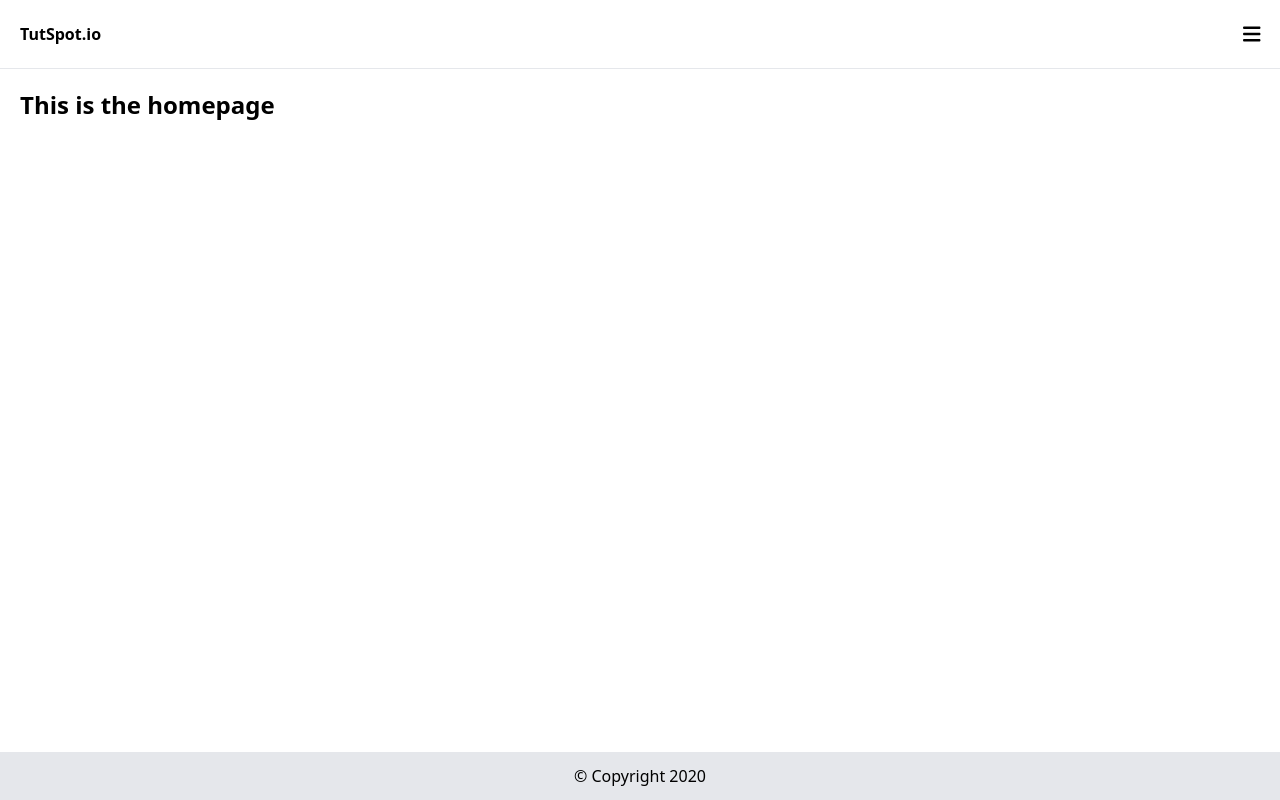
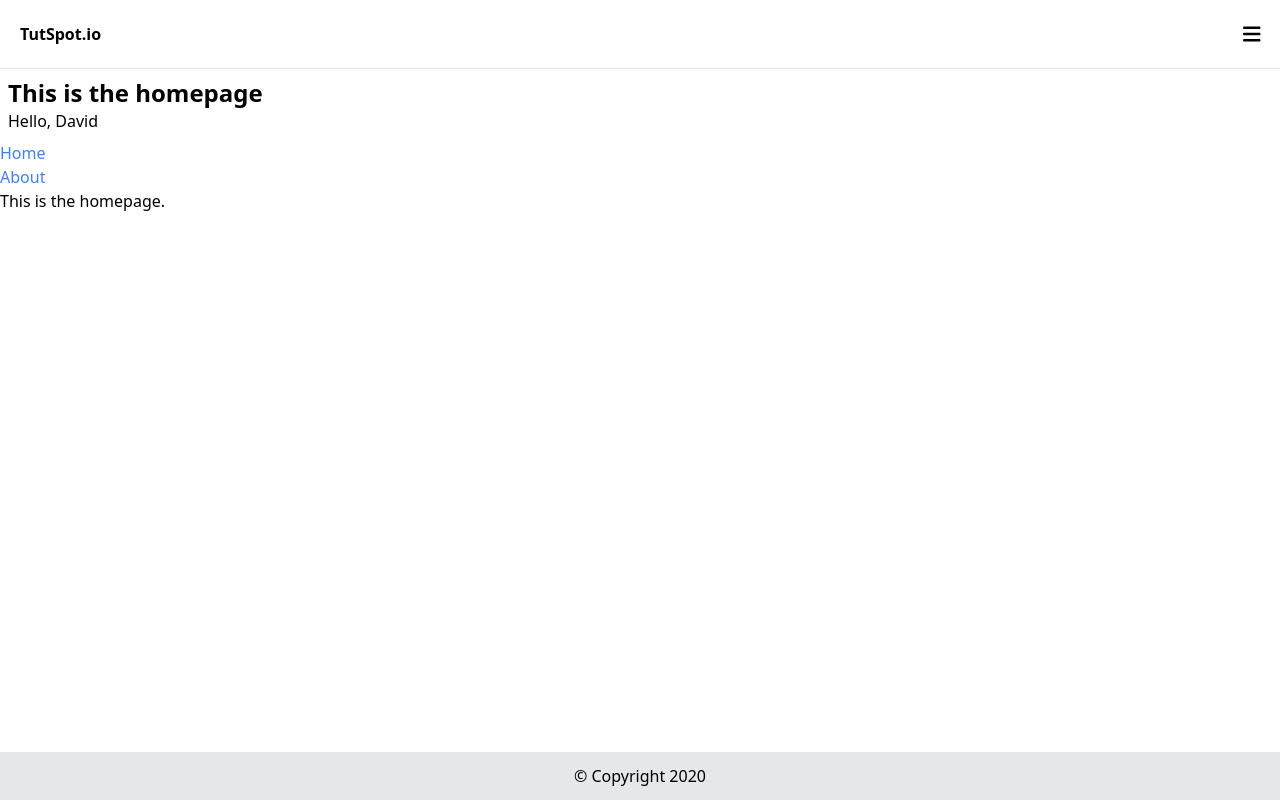
Before and after one commit to ominezX9/Learn-React-Tuts, a React (Create React App) app: page / in a window 1280 px wide. Built offline with nearby package versions, Linux system fonts and the light colour scheme.

Commit message:
Introduction to Routing

```diff
--- a/package.json
+++ b/package.json
@@ -14,6 +14,7 @@
     "postcss-cli": "^10.1.0",
     "react": "^18.2.0",
     "react-dom": "^18.2.0",
+    "react-router-dom": "^6.14.1",
     "react-scripts": "5.0.1",
     "react-spring": "^9.7.2",
     "tailwindcss": "^3.3.2",
--- a/src/App.js
+++ b/src/App.js
@@ -2,12 +2,50 @@ import Footer from "./Components/Footer";
 import Header from "./Components/Header";
 // import './App.css';
 import HelloWorld from "./Components/HelloWorld";
+
+// React router imports
+import{
+  BrowserRouter as Router,
+  Routes,
+  Route,
+  Link
+} from "react-router-dom"
+
+function Home(){
+  return <h1 className="">This is the homepage.</h1>;
+}
+
+function About(){
+  return <h1 className="">This is the About page.</h1>;
+}
 
 function App(){
   return(
     <div>
       <Header/>
       <HelloWorld/>
+      <Router>
+          <ul>
+            <li>
+              <Link to='/' className="text-blue-500">Home</Link>
+            </li>
+            <li>
+              <Link to='/about' className="text-blue-500">About</Link>
+            </li>
+          </ul>
+          {/* The below changes the content displayed */}
+
+
+          <Routes>
+            <Route path='/' element={<Home/>}>
+            </Route>
+            <Route path="/about" element={<About/>}>
+
+            </Route>
+          </Routes>
+
+      </Router>
+
       <Footer/>
     </div>
   )
--- a/src/Components/HelloWorld.js
+++ b/src/Components/HelloWorld.js
@@ -1,14 +1,28 @@
+// import { render } from "@testing-library/react";
 import React from "react";
 
 
-class HelloWorld extends React.Component{
-    render(){
-        return(
-            <div className="p-5 text-2xl">
-                <h1 className="font-bold">This is the homepage</h1>
-            </div>
-        )
-    }
+// class HelloWorld extends React.Component{
+//     render(){
+//         return(
+//             <div className="p-2 text-2xl">
+//                 <h1 className="font-bold">This is the homepage</h1>
+//                 {this.props.name}
+//             </div>
+//         )
+//     }
 
+// }
+function UserName(props){
+    return <h1>Hello, {props.name} </h1>
+}
+
+function HelloWorld(){
+    return(
+        <div className="p-2">
+            <h1 className="font-bold text-2xl">This is the homepage</h1>
+            <UserName name="David"/>
+        </div>
+    )
 }
 export default HelloWorld;
```
Also changed, not shown: src/tailwind.css, 1 other file (tests, documents, lock files or other folders).
